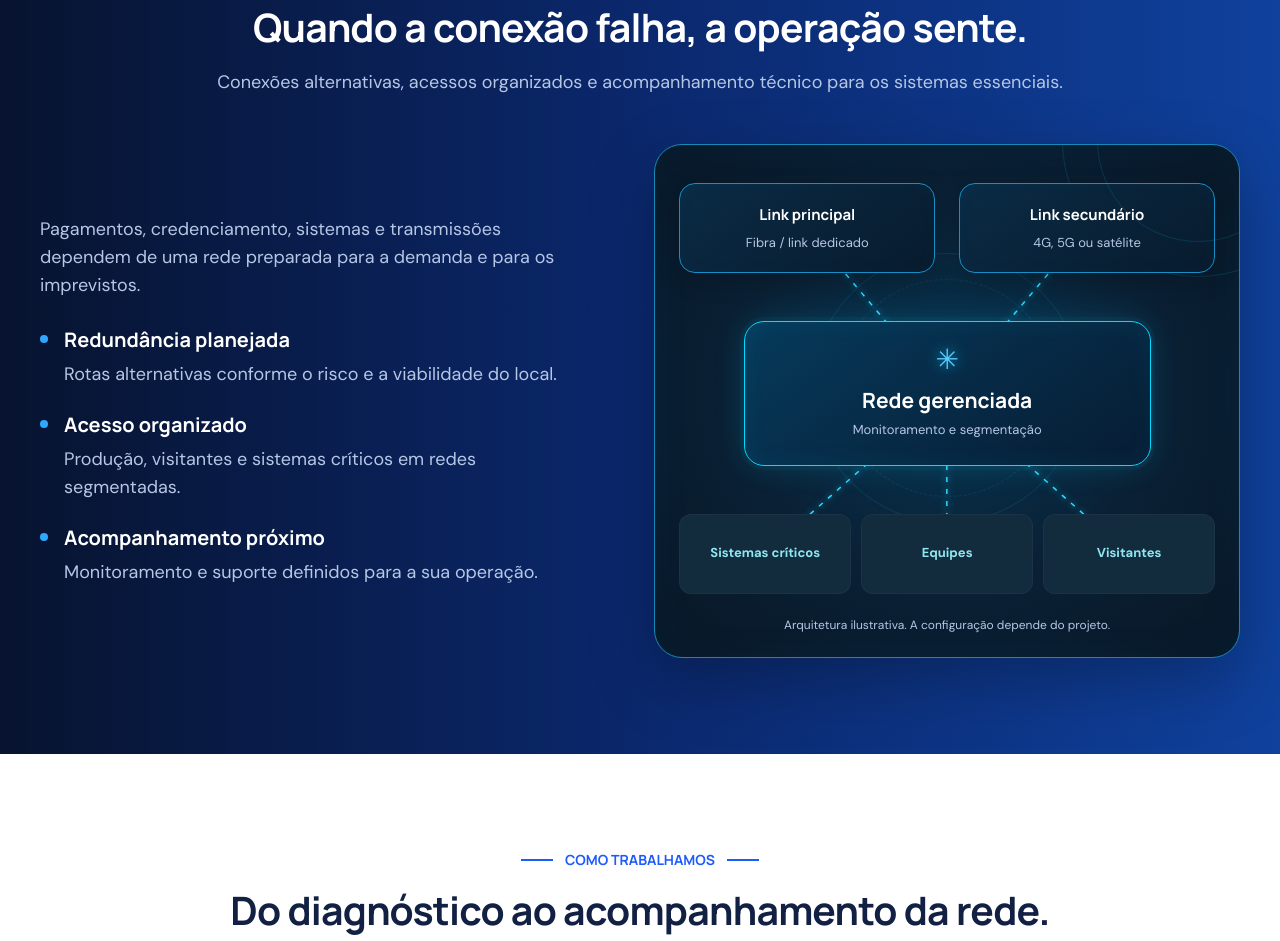
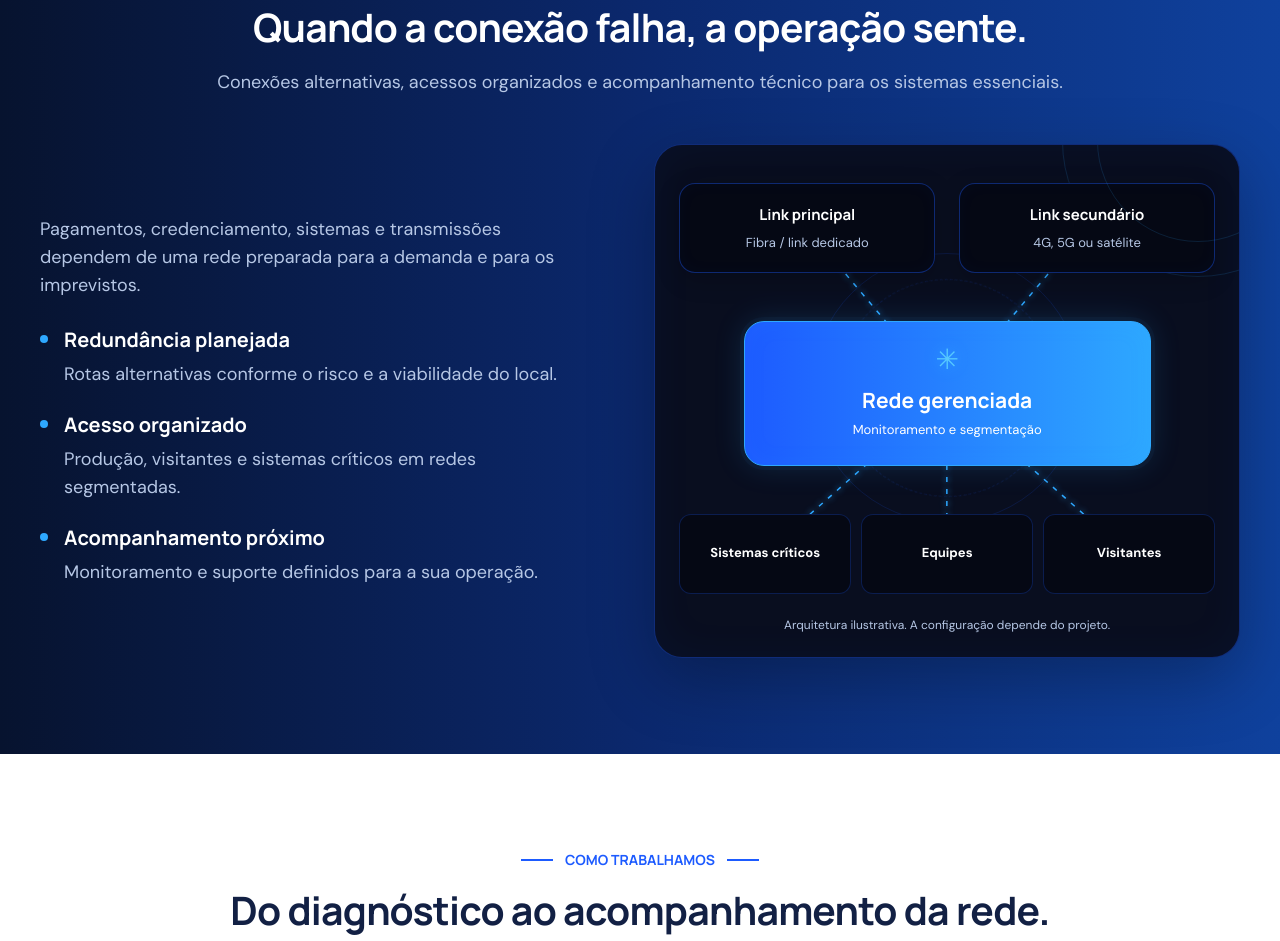
Before and after one commit to arthurcant/site-institucional-asterlink, a plain HTML site: page index.html in a window 1280 px wide. Shown: the part 4517-5458 px from the top of the page. Drawn offline with Linux system fonts and the light colour scheme.

```diff
--- a/network-diagram.css
+++ b/network-diagram.css
@@ -2,12 +2,12 @@
 .network-interactive {
   overflow: hidden;
   padding: 38px 24px 22px;
-  border: 1px solid #1689b8;
-  background: radial-gradient(ellipse at 50% 48%, #063653 0%, #0a2034 52%, #081726 100%);
-  box-shadow: 0 22px 65px #0004, inset 0 0 45px #008ed00d;
+  border: 1px solid #1d5bff66;
+  background: var(--navy);
+  box-shadow: 0 22px 65px #0004, inset 0 0 45px #1d5bff0d;
 }
 .network-interactive::before, .network-interactive::after {
-  content: ''; position: absolute; border: 1px solid #16c8f226; border-radius: 50%; pointer-events: none;
+  content: ''; position: absolute; border: 1px solid #2ea8ff26; border-radius: 50%; pointer-events: none;
   width: 270px; height: 270px; right: -95px; top: -140px;
 }
 .network-interactive::after { width: 200px; height: 200px; right: -60px; top: -105px; }
@@ -15,33 +15,33 @@
 .network-interactive .network-inputs { gap: 24px; }
 .network-interactive .network-node {
   flex: 1; min-width: 0; padding: 20px 10px; text-align: center;
-  border: 1px solid #168fc7; background: linear-gradient(145deg, #0a2b45, #081b2d);
-  box-shadow: 0 7px 24px #0003, inset 0 0 18px #00baff08;
+  border: 1px solid #1d5bff66; background: #050814;
+  box-shadow: 0 7px 24px #0003, inset 0 0 18px #1d5bff08;
 }
 .network-interactive .network-node strong { font: 700 15px/1.4 'Manrope', sans-serif; }
 .network-interactive .network-node small { color: #b6c7e5; font-size: 13px; line-height: 1.5; }
 .network-interactive .network-center {
-  position: relative; margin: 0 auto; width: 76%; padding: 24px 14px; border: 1px solid #00dcff;
-  background: linear-gradient(145deg, #063a5b, #071c33);
-  box-shadow: 0 0 0 4px #00cfff0b, 0 0 30px #00cfff2b, inset 0 0 24px #00cfff12;
+  position: relative; margin: 0 auto; width: 76%; padding: 24px 14px; border: 1px solid var(--electric);
+  background: var(--button-gradient);
+  box-shadow: 0 0 0 4px #2ea8ff0b, 0 0 30px #2ea8ff2b, inset 0 0 24px #2ea8ff12;
 }
 .network-interactive .network-center::before { content: '✳'; display: block; color: var(--cyan); font-size: 28px; line-height: 1; margin-bottom: 12px; animation: network-pulse 3s ease-in-out infinite; }
 .network-interactive .network-center h3 { font-size: 21px; }
-.network-interactive .network-center small { display: block; color: #b6c7e5; font-size: 13px; }
+.network-interactive .network-center small { display: block; color: #ffffff; font-size: 13px; }
 .network-interactive .network-outputs { gap: 10px; }
-.network-interactive .network-outputs span { display: flex; align-items: center; justify-content: center; min-width: 0; min-height: 80px; padding: 14px 8px; color: #8fe8f1; font-weight: 700; background: #122b3d; border: 1px solid #ffffff0a; }
+.network-interactive .network-outputs span { display: flex; align-items: center; justify-content: center; min-width: 0; min-height: 80px; padding: 14px 8px; color: #ffffff; font-weight: 700; background: #050814; border: 1px solid #1d5bff40; }
 .network-interactive .network-node, .network-interactive .network-center, .network-interactive .network-outputs span { z-index: 1; transition: transform .25s, border-color .25s, box-shadow .25s; }
 @media (hover: hover) {
-  .network-interactive :is(.network-node, .network-center, .network-outputs span):hover { transform: translateY(-3px); border-color: #8cfaff; box-shadow: 0 0 24px #00cfff44; }
+  .network-interactive :is(.network-node, .network-center, .network-outputs span):hover { transform: translateY(-3px); border-color: var(--cyan); box-shadow: 0 0 24px #2ea8ff44; }
 }
 .network-wires { position: absolute; inset: 0; width: 100%; height: 100%; overflow: visible; pointer-events: none; z-index: -1; }
-.network-wires path { fill: none; stroke: #2edcff; stroke-width: 1.5; stroke-dasharray: 5 7; filter: drop-shadow(0 0 3px #00cfff); animation: network-flow 2s linear infinite; }
-.network-orbit { position: absolute; width: 270px; height: 270px; left: 50%; top: 50%; transform: translate(-50%, -50%); border: 1px solid #13b9f526; border-radius: 50%; pointer-events: none; z-index: -1; }
-.network-orbit::after { content: ''; position: absolute; inset: 25px; border: 1px dashed #13b9f526; border-radius: 50%; animation: network-orbit 35s linear infinite; }
+.network-wires path { fill: none; stroke: var(--electric); stroke-width: 1.5; stroke-dasharray: 5 7; filter: drop-shadow(0 0 3px var(--electric)); animation: network-flow 2s linear infinite; }
+.network-orbit { position: absolute; width: 270px; height: 270px; left: 50%; top: 50%; transform: translate(-50%, -50%); border: 1px solid #1d5bff26; border-radius: 50%; pointer-events: none; z-index: -1; }
+.network-orbit::after { content: ''; position: absolute; inset: 25px; border: 1px dashed #1d5bff26; border-radius: 50%; animation: network-orbit 35s linear infinite; }
 .network-interactive .diagram-caption { position: relative; margin-top: 22px; font-size: 12px; line-height: 1.6; text-align: center; }
 @keyframes network-flow { to { stroke-dashoffset: -24; } }
 @keyframes network-orbit { to { transform: rotate(360deg); } }
-@keyframes network-pulse { 50% { text-shadow: 0 0 18px #00cfff; } }
+@keyframes network-pulse { 50% { text-shadow: 0 0 18px var(--electric); } }
 @media (max-width: 480px) {
   .network-interactive { padding: 28px 14px 18px; }
   .network-interactive .network-inputs { gap: 12px; }
```
